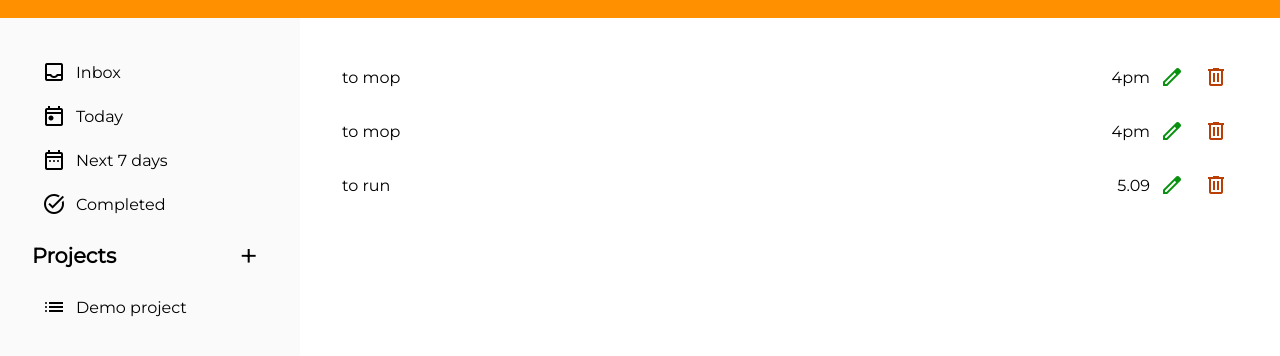
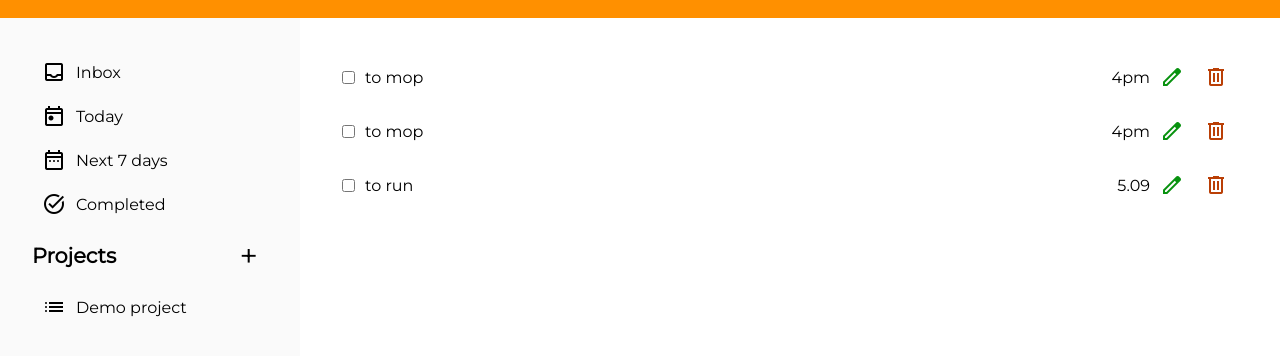
Before and after one commit to albinazs/todo-list, a website built with webpack: page dist/index.html in a window 1280 px wide. Shown: the part 62-418 px from the top of the page. Built offline with nearby package versions, Linux system fonts and the light colour scheme.

Commit message:
Export all DOM logics to a separate module

```diff
--- a/src/DOM.js
+++ b/src/DOM.js
@@ -1,4 +1,4 @@
-import { demoProject, todoApp } from ".";
+import { todoApp } from ".";
 
 export const createHtmlElement = (type, htmlClass, textContent) => {
   const htmlElement = document.createElement(type);
@@ -10,3 +10,34 @@ export const createHtmlElement = (type, htmlClass, textContent) => {
   }
   return htmlElement;
 };
+
+const todos = document.querySelector(".todos");
+
+export const renderInbox = () => {
+  todoApp.projects.forEach((project) => {
+    project.todoList.forEach((item) => {
+      const itemLine = createHtmlElement("li", null, null);
+      const check = createHtmlElement("input", null, null);
+      check.setAttribute("type", "checkbox");
+      const descP = createHtmlElement("p", null, `${item.description}`);
+      const dateP = createHtmlElement("p", null, `${item.dueDate}`);
+      const editBtn = createHtmlElement(
+        "button",
+        "material-symbols-outlined",
+        "edit"
+      );
+      const deleteBtn = createHtmlElement(
+        "button",
+        "material-symbols-outlined",
+        "delete"
+      );
+      itemLine.appendChild(check);
+      itemLine.appendChild(descP);
+      itemLine.appendChild(dateP);
+      itemLine.appendChild(editBtn);
+      itemLine.appendChild(deleteBtn);
+      todos.appendChild(itemLine);
+      console.log(todoApp);
+    });
+  });
+};
--- a/src/index.js
+++ b/src/index.js
@@ -1,7 +1,6 @@
 import "./style.css";
 import { format } from "date-fns";
-import { renderTodos } from "./DOM.js";
-import { createHtmlElement } from "./DOM.js";
+import { renderInbox } from "./DOM";
 
 /* data structures
 todoApp
@@ -61,38 +60,17 @@ demoProject2.addTodo(toRun);
 
 todoApp.addProject(demoProject);
 todoApp.addProject(demoProject2);
-console.log(todoApp);
 
-const todos = document.querySelector(".todos");
-
-export const renderTodos2 = () => {
-  todoApp.projects.forEach((project) => {
-    project.todoList.forEach((item) => {
-      const itemLine = createHtmlElement("li", null, null);
-      const descP = createHtmlElement("p", null, `${item.description}`);
-      const dateP = createHtmlElement("p", null, `${item.dueDate}`);
-      const editBtn = createHtmlElement(
-        "button",
-        "material-symbols-outlined",
-        "edit"
-      );
-      const deleteBtn = createHtmlElement(
-        "button",
-        "material-symbols-outlined",
-        "delete"
-      );
-      itemLine.appendChild(descP);
-      itemLine.appendChild(dateP);
-      itemLine.appendChild(editBtn);
-      itemLine.appendChild(deleteBtn);
-      todos.appendChild(itemLine);
-    });
-  });
-};
-
-renderTodos2();
+renderInbox();
 
 /*
+mornings weather should be calm
+10-12 private
+8-11.30
+8-9.30/10
+elearning last week of sept
+24hours after dive no flight troodos
+2/3/4
 
 functions to run on load:
 1) render inbox todos
--- a/src/style.css
+++ b/src/style.css
@@ -94,8 +94,9 @@ to ADD transition!
   cursor: pointer;
 }
 
-.main li p:first-child {
+.main li p:first-of-type {
   margin-right: auto;
+  margin-left: 10px;
 }
 
 .main li button {
```
Also changed, not shown: dist/main.js.
